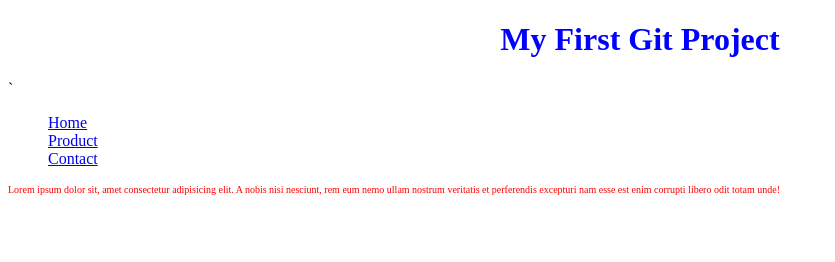
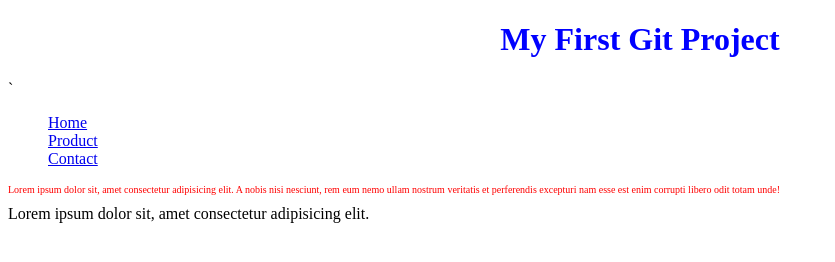
Before and after one commit to PrinciNarula/day1-demo, a plain HTML site: page index.html in a window 1280 px wide. Shown: the whole page, without its empty margins (0-835 px from the left). Drawn offline with Linux system fonts and the light colour scheme.

Commit message:
added span

```diff
--- a/index.html
+++ b/index.html
@@ -17,5 +17,7 @@
     </ul></nav>
 
     <p>Lorem ipsum dolor sit, amet consectetur adipisicing elit. A nobis nisi nesciunt, rem eum nemo ullam nostrum veritatis et perferendis excepturi nam esse est enim corrupti libero odit totam unde!</p>
-</body>
+    <span> Lorem ipsum dolor sit, amet consectetur adipisicing elit. </span>
+
+    </body>
 </html>
```
